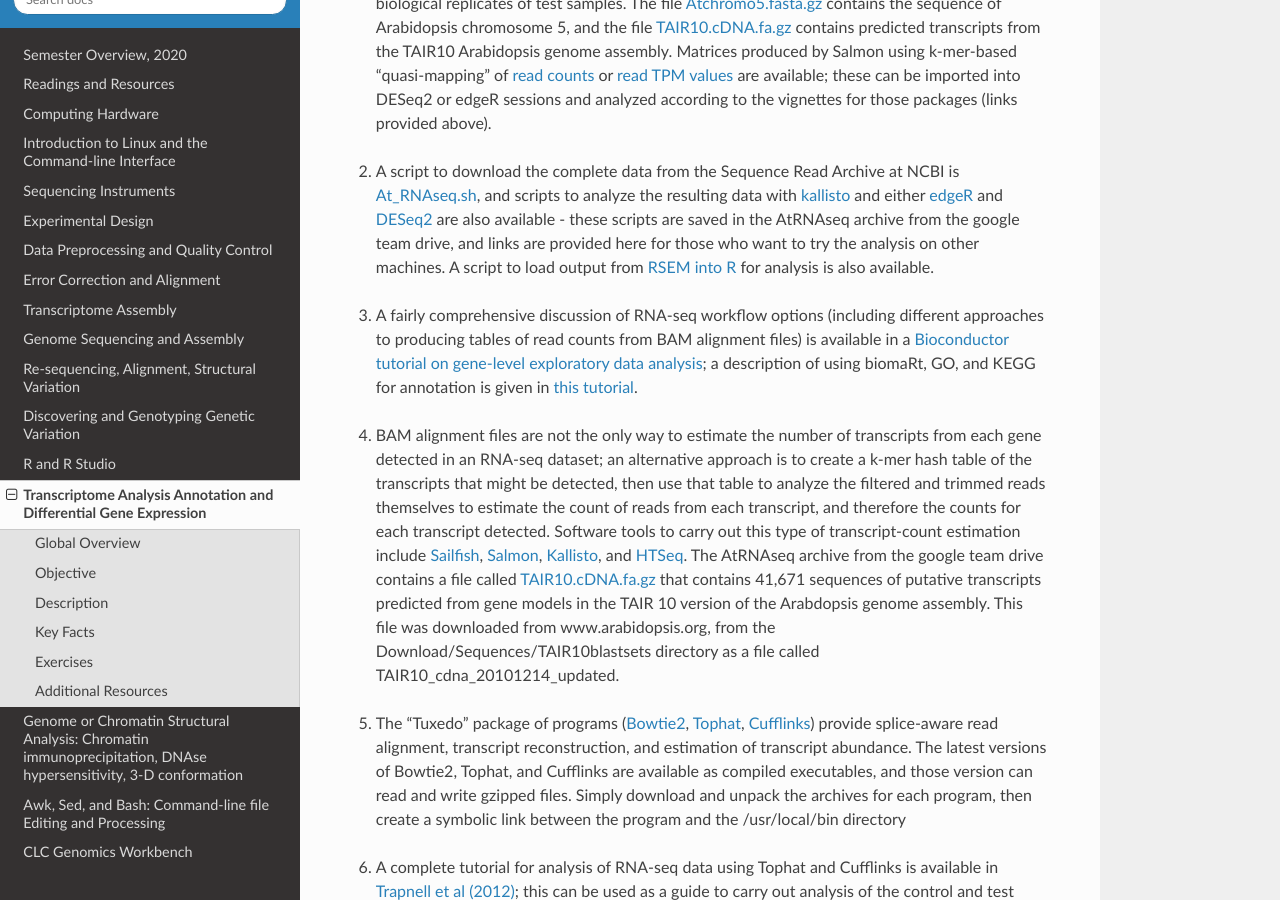
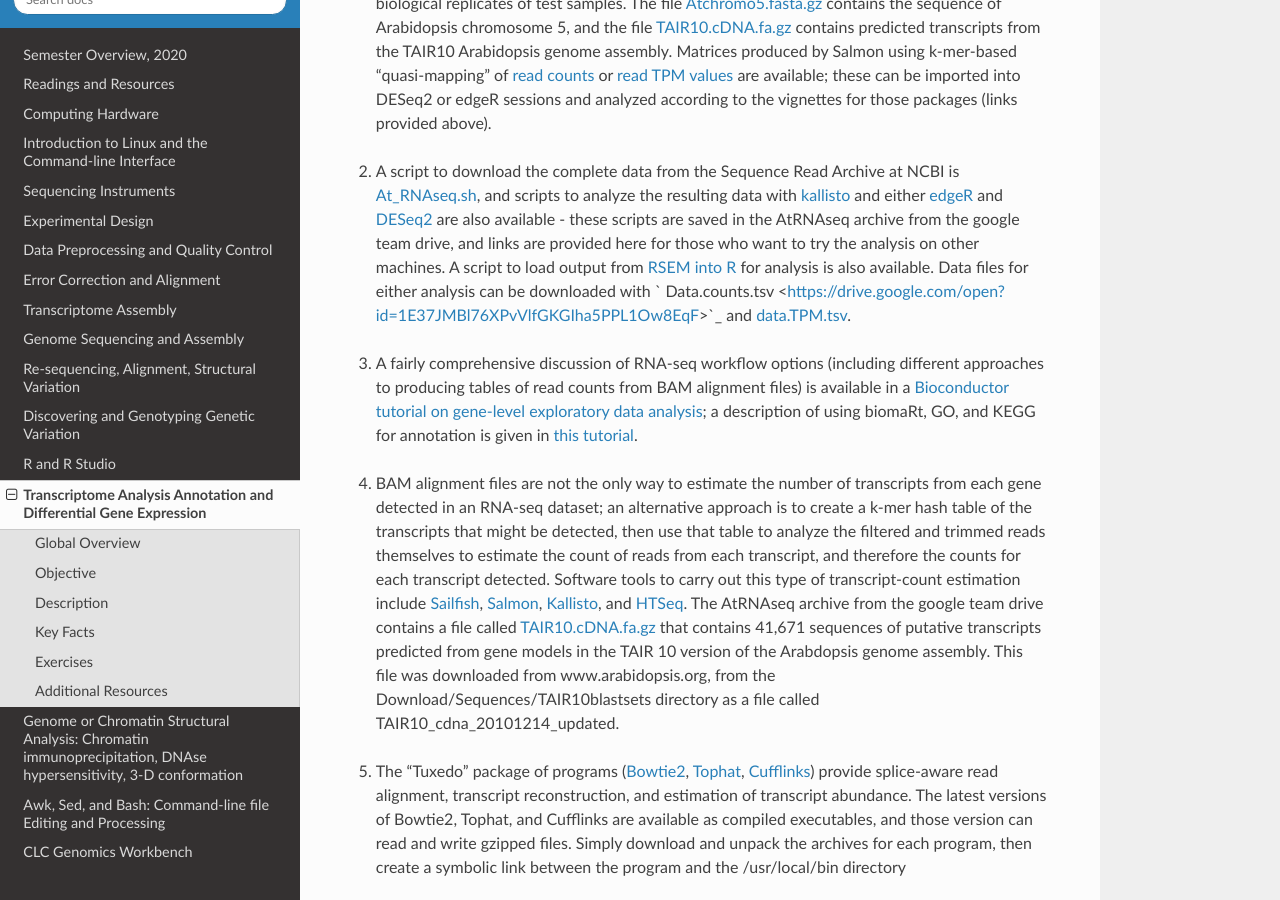
Before and after one commit to rwhetten/DeepSeqAnalysis, a Sphinx documentation site: the page built from docs/source/transcriptome-analysis.rst, in a window 1280 px wide and 900 px high, scrolled down 2349 px. Built offline with Sphinx 7.4.7 and the Read the Docs theme 2.0.0, drawn with Linux system fonts in a browser that asks for light colours.

Commit message:
Update transcriptome-analysis.rst

```diff
--- a/docs/source/transcriptome-analysis.rst
+++ b/docs/source/transcriptome-analysis.rst
@@ -63,7 +63,7 @@ You can use the commands found in the `Transcriptome_data.txt <https://drive.goo
 
 \
 
-2. A script to download the complete data from the Sequence Read Archive at NCBI is `At_RNAseq.sh <https://drive.google.com/open?id=18NJkXMWjOLUzgiiez4Q-t_z6alM40h7Z>`_, and scripts to analyze the resulting data with `kallisto <https://drive.google.com/open?id=1EbVcHki5CeE2CGYGc682XFl4lQjKBbsB>`_ and either `edgeR <https://drive.google.com/open?id=1T_Am4Aj_RnYw-kFWpJFetNXo-DXNS_h1>`_ and `DESeq2 <https://drive.google.com/open?id=1fXbjVEqA-YRb_Vwd3C2MH17aBct6Tp5N>`_ are also available - these scripts are saved in the AtRNAseq archive from the google team drive, and links are provided here for those who want to try the analysis on other machines. A script to load output from `RSEM into R <https://drive.google.com/open?id=18q0rowXeDdbJC1D6agIg9cIptB9VDHsT>`_ for analysis  is also available.
+2. A script to download the complete data from the Sequence Read Archive at NCBI is `At_RNAseq.sh <https://drive.google.com/open?id=18NJkXMWjOLUzgiiez4Q-t_z6alM40h7Z>`_, and scripts to analyze the resulting data with `kallisto <https://drive.google.com/open?id=1EbVcHki5CeE2CGYGc682XFl4lQjKBbsB>`_ and either `edgeR <https://drive.google.com/open?id=1T_Am4Aj_RnYw-kFWpJFetNXo-DXNS_h1>`_ and `DESeq2 <https://drive.google.com/open?id=1fXbjVEqA-YRb_Vwd3C2MH17aBct6Tp5N>`_ are also available - these scripts are saved in the AtRNAseq archive from the google team drive, and links are provided here for those who want to try the analysis on other machines. A script to load output from `RSEM into R <https://drive.google.com/open?id=18q0rowXeDdbJC1D6agIg9cIptB9VDHsT>`_ for analysis  is also available. Data files for either analysis can be downloaded with ` Data.counts.tsv <https://drive.google.com/open?id=1E37JMBl76XPvVlfGKGIha5PPL1Ow8EqF>`_ and `data.TPM.tsv <https://drive.google.com/open?id=1fyhuRyJmh6f0j5ktEUHveoIsg_k1W6OV>`_.
 
 \
 
```
